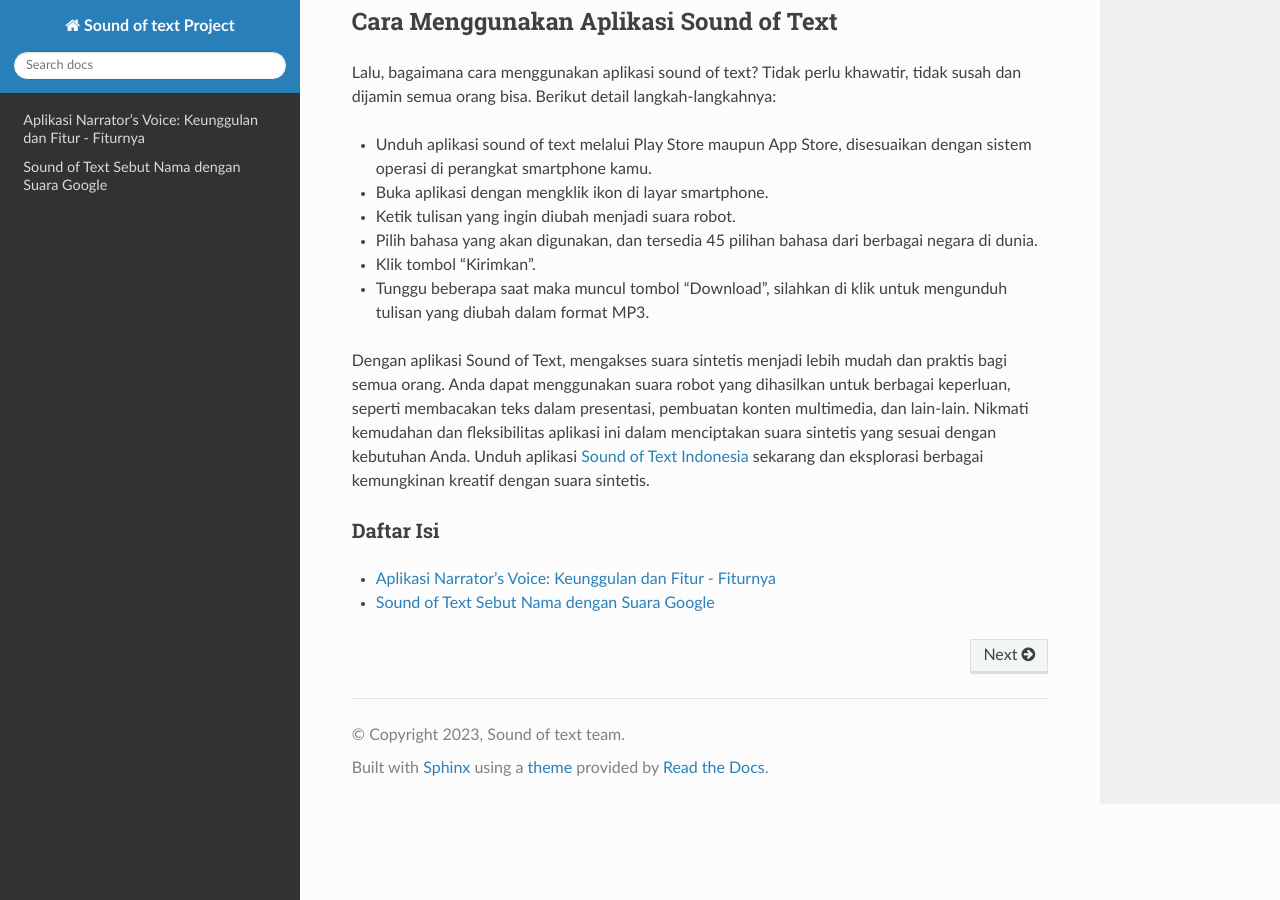
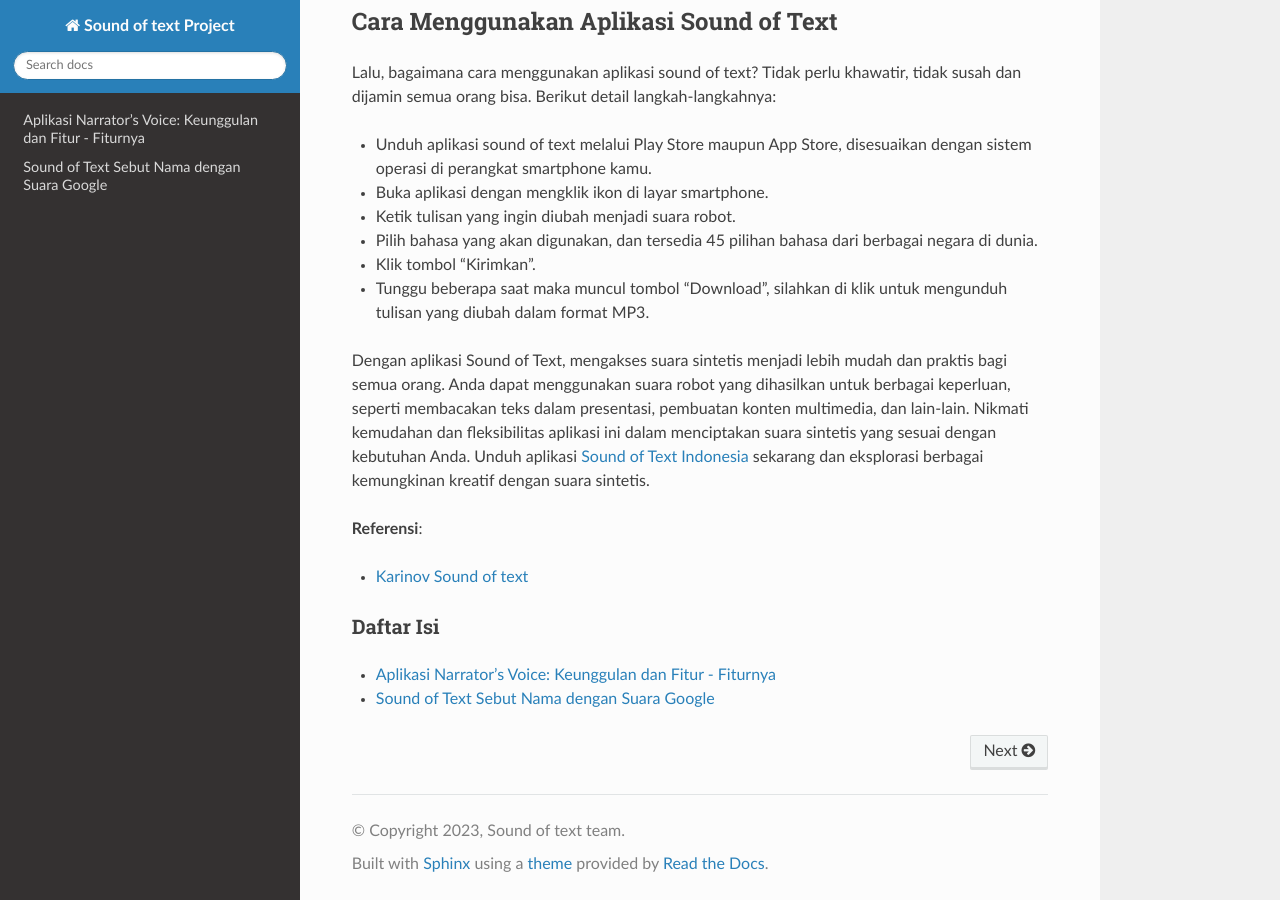
Before and after one commit to zaidmg/taichi, a Sphinx documentation site: the page built from docs/index.rst, in a window 1280 px wide and 900 px high, scrolled down 1875 px. Built offline with Sphinx 7.4.7 and the Read the Docs theme 2.0.0, drawn with Linux system fonts in a browser that asks for light colours; pages that are not in the unit, such as notebooks, are missing from menus.

Commit message:
Update index.rst

```diff
--- a/docs/index.rst
+++ b/docs/index.rst
@@ -59,6 +59,10 @@
 
 Dengan aplikasi Sound of Text, mengakses suara sintetis menjadi lebih mudah dan praktis bagi semua orang. Anda dapat menggunakan suara robot yang dihasilkan untuk berbagai keperluan, seperti membacakan teks dalam presentasi, pembuatan konten multimedia, dan lain-lain. Nikmati kemudahan dan fleksibilitas aplikasi ini dalam menciptakan suara sintetis yang sesuai dengan kebutuhan Anda. Unduh aplikasi `Sound of Text Indonesia <https://www.soundoftext.co.id>`_ sekarang dan eksplorasi berbagai kemungkinan kreatif dengan suara sintetis.
 
+**Referensi**:
+
+- `Karinov Sound of text <https://karinov.co.id/sound-of-text/>`_
+
 ********
 Daftar Isi
 ********
```
